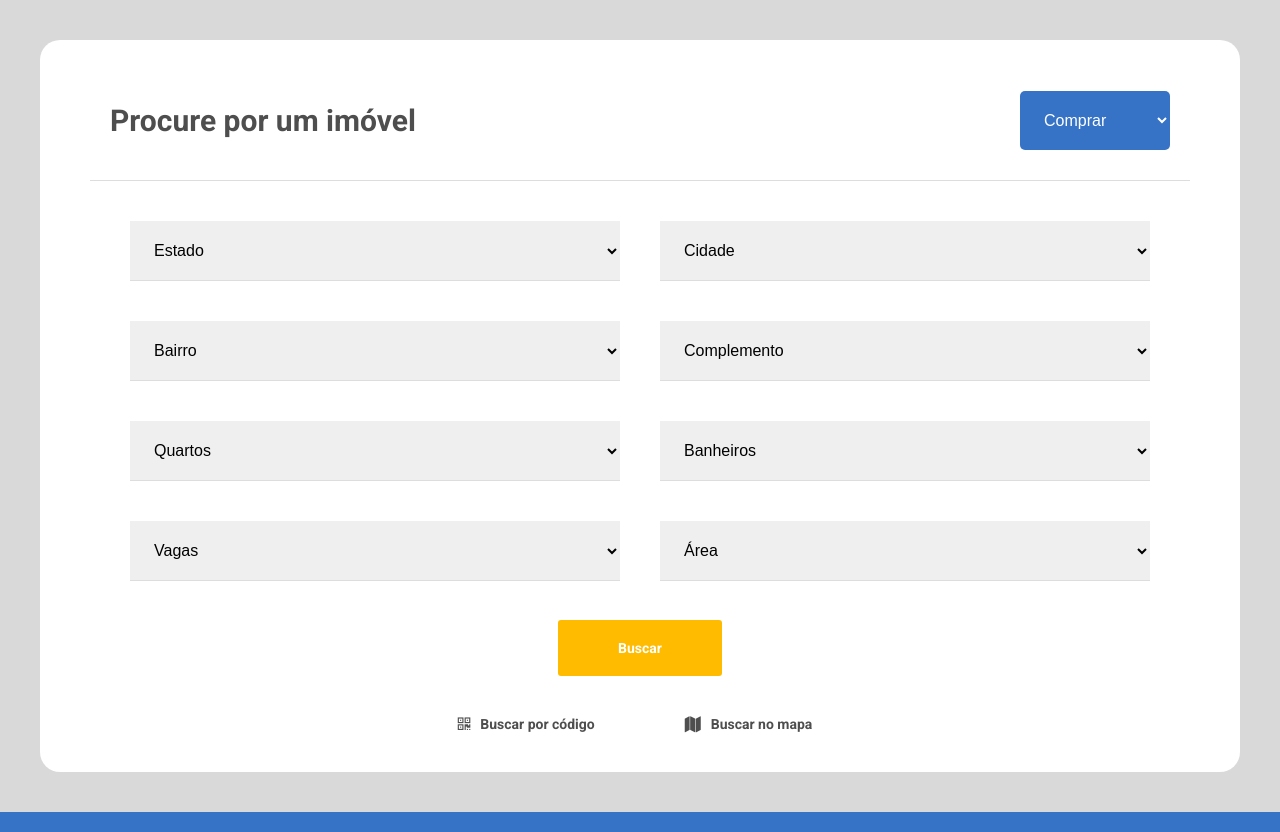
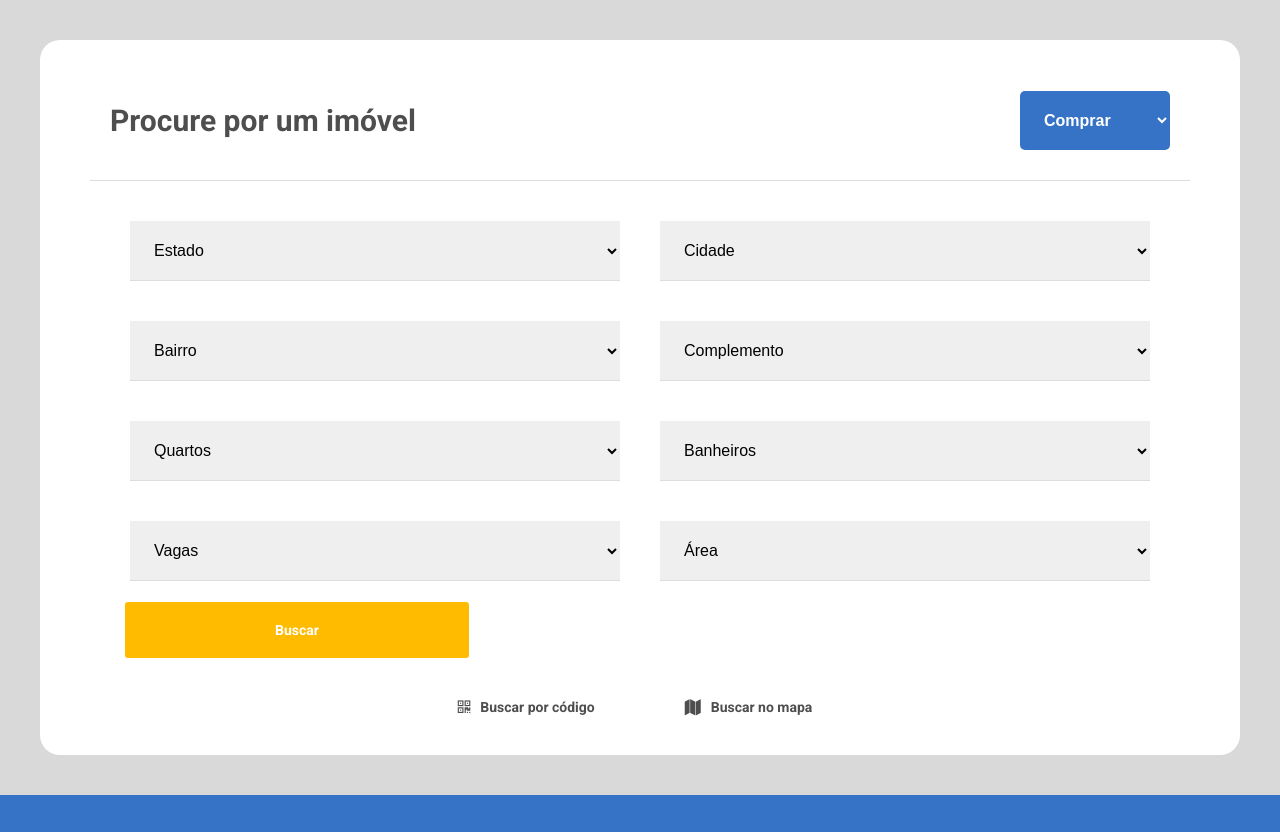
Before and after one commit to vitor-ian/realimoveis, a plain HTML site: page index.html in a window 1280 px wide. Shown: the part 880-1712 px from the top of the page. Drawn offline with Linux system fonts and the light colour scheme.

Commit message:
Enviando versão desktop

```diff
--- a/css/styles.css
+++ b/css/styles.css
@@ -193,9 +193,9 @@ h6{
     background-color: #ffbb00;
     font-size: 14px;
     color: white;
+    margin-left: 45px;
     font-weight: bold;
-    padding: 20px 60px;
-    margin: 40px;
+    padding: 20px 150px;
     border-radius:3px;
 }
 
@@ -431,6 +431,7 @@ h6{
     background-color: #3673C6;
     border-radius: 5px;
     color: white;
+    font-weight: 600;
 }
 
 #til-encontre{
@@ -452,6 +453,11 @@ h6{
 #comprealugue{
     position: absolute;
     right: 30px;
+}
+
+#btn-busca{
+    width: 100%;
+    margin: 40px 0px 60px 0px;
 }
 
 
--- a/index.html
+++ b/index.html
@@ -244,9 +244,12 @@
 
         </div>
 
+        <div id="btn-busca">
+            <a class="btn-04" href="">Buscar</a>
+        </div>
+
 
         <div id="inf-inf">
-            <a class="btn-04" href="">Buscar</a>
 
             <div id="ct-msg-inf">
                 <a href="">
```
